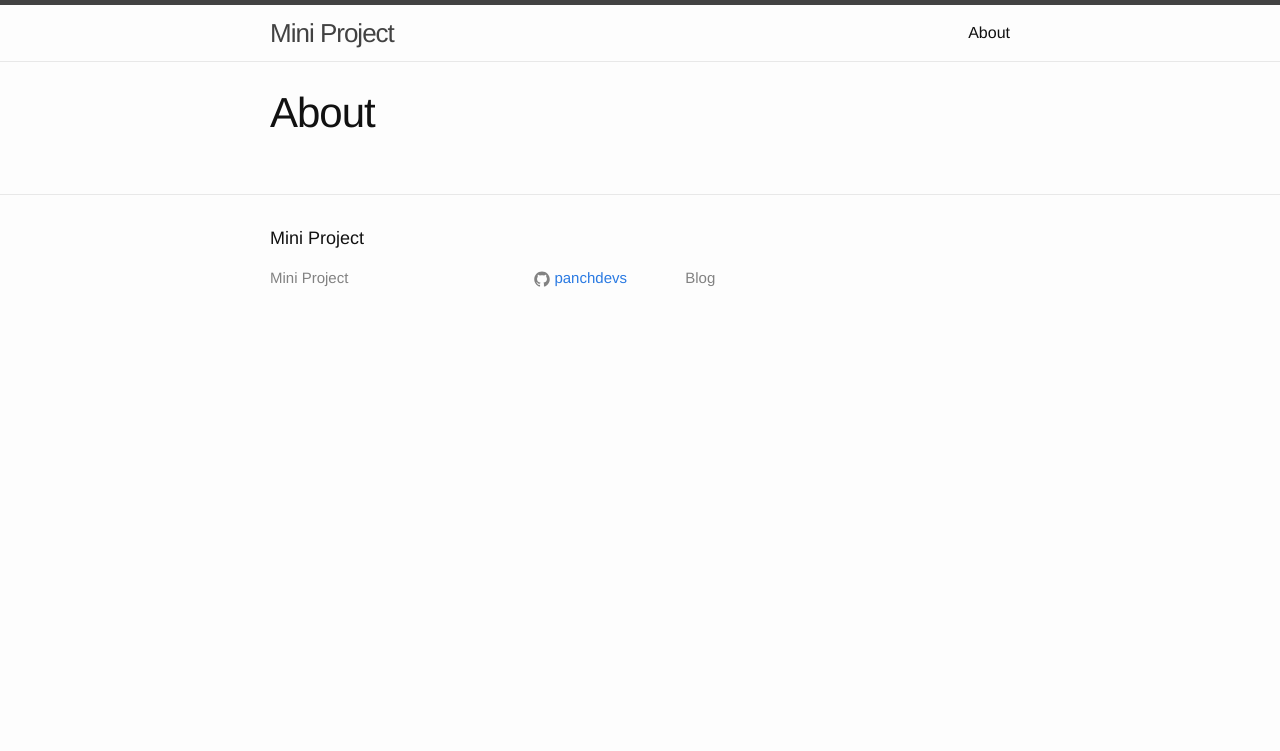
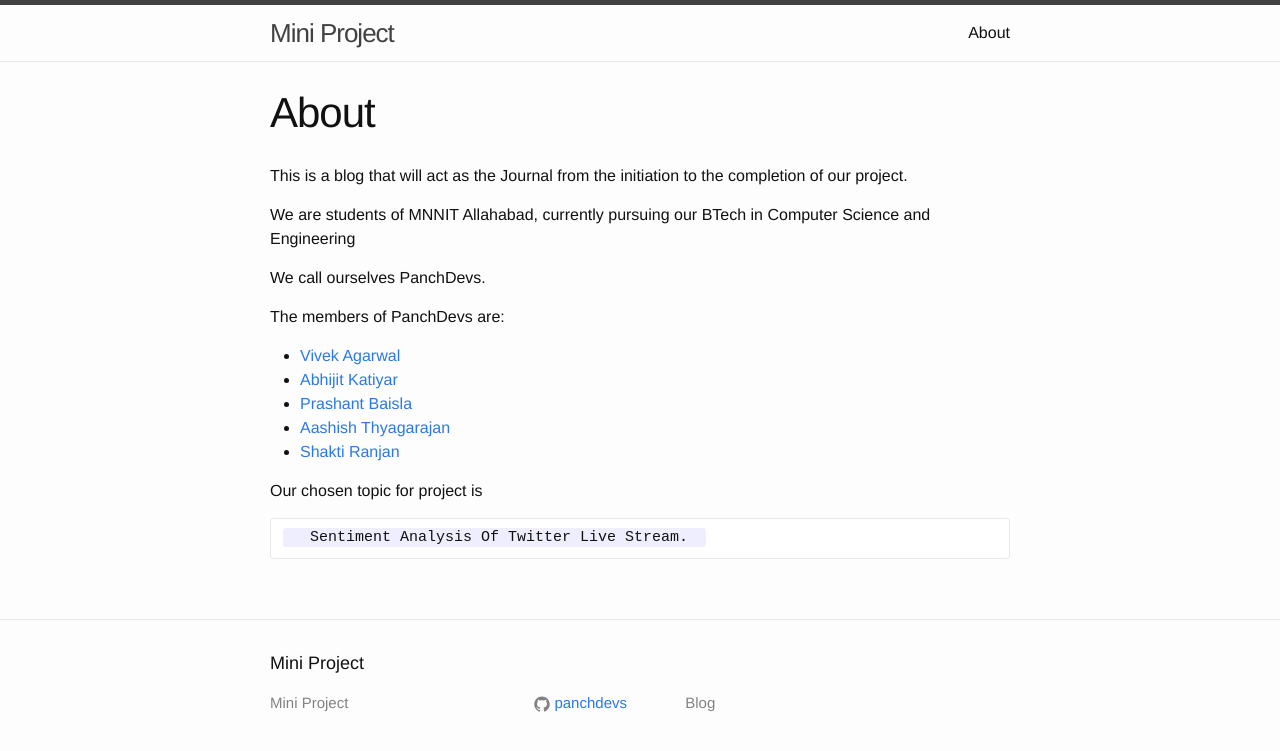
Before and after one commit to panchdevs/panchdevs.github.io, a Jekyll site: the page built from about.md, in a window 1280 px wide. Shown: the top 751 px of the page. Built offline with Jekyll 4.4.1, drawn with Linux system fonts in a browser that asks for light colours.

Commit message:
Added About page details

```diff
--- a/about.md
+++ b/about.md
@@ -3,3 +3,22 @@ layout: page
 title: About
 permalink: /about/
 ---
+
+This is a blog that will act as the Journal from the initiation to the completion of our project.
+
+We are students of MNNIT Allahabad, currently pursuing our BTech in Computer Science and Engineering
+
+We call ourselves PanchDevs.
+
+
+The members of PanchDevs are:
+
+* [Vivek Agarwal](https://github.com/vivek-17)
+* [Abhijit Katiyar](https://github.com/abhijitkatiyar)
+* [Prashant Baisla](https://github.com/pbaisla)
+* [Aashish Thyagarajan](https://github.com/aashishthy)
+* [Shakti Ranjan](https://github.com/India458)
+
+Our chosen topic for project is
+
+       Sentiment Analysis Of Twitter Live Stream.
```
Also changed, not shown: _posts/2015-02-01-finalized-project.md (+6 -1 lines).
